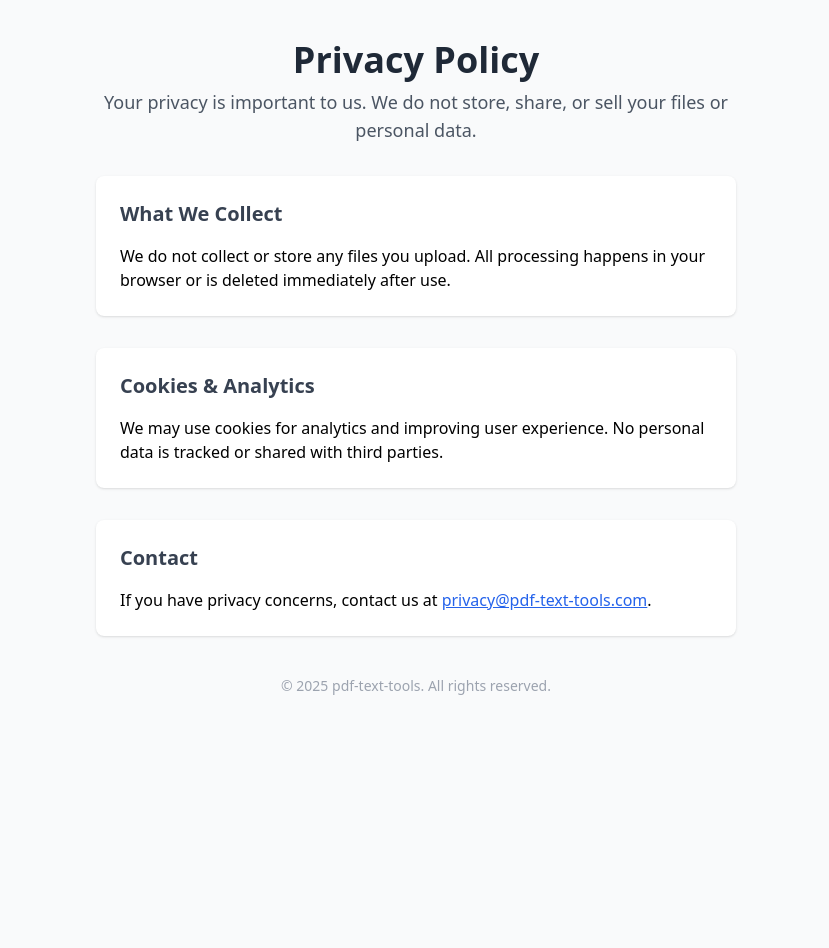
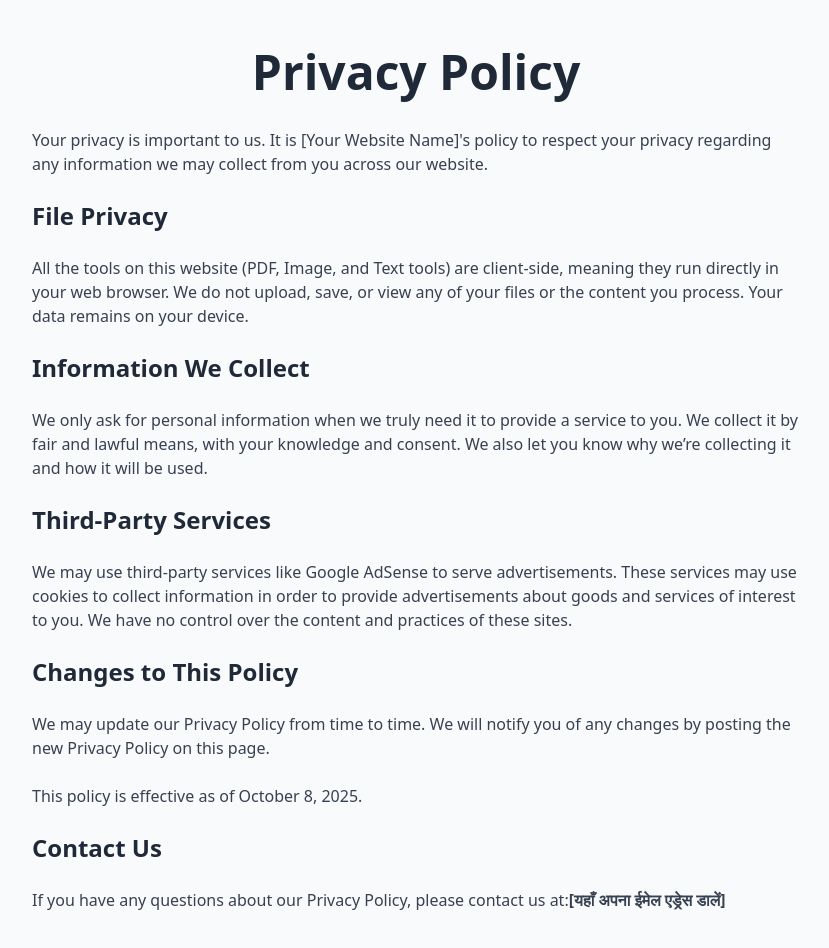
Before and after one commit to studybuild576-commits/my-tool-website, a Next.js app: page /privacy-policy in a window 1280 px wide. Shown: the top 948 px of the page, without its empty margins (224-1053 px from the left). Before the commit the page ends 800 px from the top, so only its background shows below. Built offline with nearby package versions, Linux system fonts and the light colour scheme.

Commit message:
Update page.tsx

```diff
--- a/app/privacy-policy/page.tsx
+++ b/app/privacy-policy/page.tsx
@@ -1,34 +1,50 @@
-import Head from 'next/head';
+import type { Metadata } from 'next';
+
+export const metadata: Metadata = {
+  title: "Privacy Policy",
+};
 
 export default function PrivacyPolicyPage() {
   return (
-    <>
-      <Head>
-        <title>Privacy Policy | PDF & Text Tools</title>
-        <meta name="description" content="Read our privacy policy. We do not store your files. Your data is safe and secure with our free online tools." />
-        <meta name="keywords" content="privacy policy, data protection, secure online tools, file privacy, user privacy" />
-      </Head>
-      <main className="font-sans px-4 py-10 max-w-2xl mx-auto">
-        <header className="mb-8 text-center">
-          <h1 className="text-3xl md:text-4xl font-extrabold text-gray-800 mb-2">Privacy Policy</h1>
-          <p className="text-gray-600 text-lg">Your privacy is important to us. We do not store, share, or sell your files or personal data.</p>
-        </header>
-        <section className="bg-white rounded-lg shadow p-6 mb-8">
-          <h2 className="text-xl font-bold text-gray-700 mb-4">What We Collect</h2>
-          <p>We do not collect or store any files you upload. All processing happens in your browser or is deleted immediately after use.</p>
-        </section>
-        <section className="bg-white rounded-lg shadow p-6 mb-8">
-          <h2 className="text-xl font-bold text-gray-700 mb-4">Cookies & Analytics</h2>
-          <p>We may use cookies for analytics and improving user experience. No personal data is tracked or shared with third parties.</p>
-        </section>
-        <section className="bg-white rounded-lg shadow p-6 mb-8">
-          <h2 className="text-xl font-bold text-gray-700 mb-4">Contact</h2>
-          <p>If you have privacy concerns, contact us at <a href="mailto:privacy@pdf-text-tools.com" className="text-blue-600 underline">privacy@pdf-text-tools.com</a>.</p>
-        </section>
-        <footer className="text-center text-gray-400 text-sm mt-10">
-          &copy; {new Date().getFullYear()} pdf-text-tools. All rights reserved.
-        </footer>
-      </main>
-    </>
+    <main className="container mx-auto px-4 py-12">
+      <div className="max-w-3xl mx-auto">
+        <h1 className="text-4xl md:text-5xl font-extrabold text-gray-800 text-center mb-8">
+          Privacy Policy
+        </h1>
+        <div className="prose lg:prose-xl text-gray-700 space-y-6">
+          <p>
+            Your privacy is important to us. It is [Your Website Name]'s policy to respect your privacy regarding any information we may collect from you across our website.
+          </p>
+
+          <h2 className="text-2xl font-bold text-gray-800">File Privacy</h2>
+          <p>
+            All the tools on this website (PDF, Image, and Text tools) are client-side, meaning they run directly in your web browser. We do not upload, save, or view any of your files or the content you process. Your data remains on your device.
+          </p>
+
+          <h2 className="text-2xl font-bold text-gray-800">Information We Collect</h2>
+          <p>
+            We only ask for personal information when we truly need it to provide a service to you. We collect it by fair and lawful means, with your knowledge and consent. We also let you know why we’re collecting it and how it will be used.
+          </p>
+
+          <h2 className="text-2xl font-bold text-gray-800">Third-Party Services</h2>
+          <p>
+            We may use third-party services like Google AdSense to serve advertisements. These services may use cookies to collect information in order to provide advertisements about goods and services of interest to you. We have no control over the content and practices of these sites.
+          </p>
+
+          <h2 className="text-2xl font-bold text-gray-800">Changes to This Policy</h2>
+          <p>
+            We may update our Privacy Policy from time to time. We will notify you of any changes by posting the new Privacy Policy on this page.
+          </p>
+
+          <p>This policy is effective as of October 8, 2025.</p>
+
+          <h2 className="text-2xl font-bold text-gray-800">Contact Us</h2>
+          <p>
+            If you have any questions about our Privacy Policy, please contact us at:
+            <strong>[यहाँ अपना ईमेल एड्रेस डालें]</strong>
+          </p>
+        </div>
+      </div>
+    </main>
   );
 }
```
